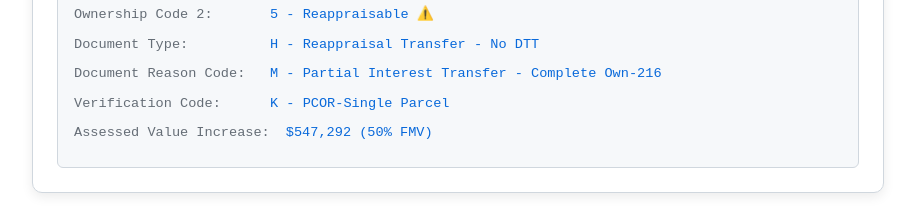
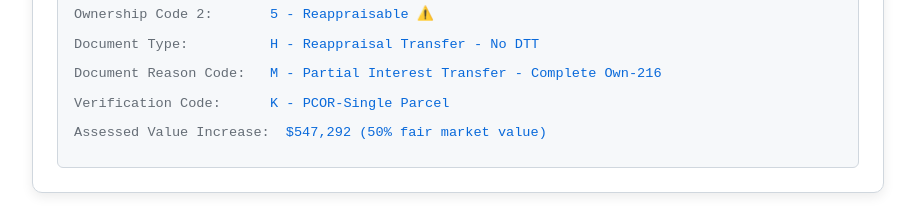
Before and after one commit to djphamdev/interspousal-guide, a plain HTML site: page index.html in a window 1280 px wide. Shown: the part 1613-1824 px from the top of the page, without its empty margins (182-1097 px from the left). Drawn offline with Linux system fonts and the light colour scheme.

Commit message:
Spell out FMV → fair market value

```diff
--- a/index.html
+++ b/index.html
@@ -567,7 +567,7 @@
                     <div class="line"><span class="label"><span class="normal-text">Document Type:</span><span class="simple-text">📋 Type:</span></span> <span class="value">H - Reappraisal Transfer - No DTT</span></div>
                     <div class="line"><span class="label"><span class="normal-text">Document Reason Code:</span><span class="simple-text">🔍 Reason:</span></span> <span class="value">M - Partial Interest Transfer - Complete Own-216</span></div>
                     <div class="line"><span class="label"><span class="normal-text">Verification Code:</span><span class="simple-text">✅ Verify:</span></span> <span class="value">K - PCOR-Single Parcel</span></div>
-                    <div class="line"><span class="label"><span class="normal-text">Assessed Value Increase:</span><span class="simple-text">💸 Tax Hike:</span></span> <span class="value">$547,292 (50% FMV)</span></div>
+                    <div class="line"><span class="label"><span class="normal-text">Assessed Value Increase:</span><span class="simple-text">💸 Tax Hike:</span></span> <span class="value">$547,292 (50% fair market value)</span></div>
                 </div>
             </div>
             <div class="pro-tip">
```
